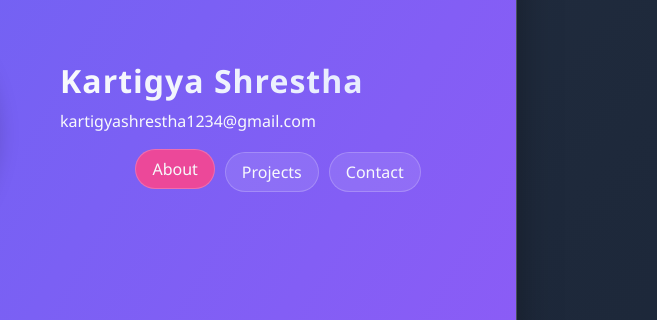
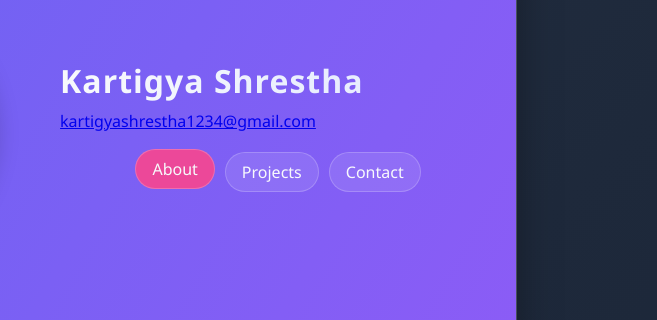
Before and after one commit to BrAsen-619/Webpage, a plain HTML site: page index.html in a window 1280 px wide. Shown: the part 108-428 px from the top of the page, 623-1280 px from the left. Drawn offline with Linux system fonts and the light colour scheme.

Commit message:
Update index.html

```diff
--- a/index.html
+++ b/index.html
@@ -27,9 +27,7 @@
           </div>
           <div class="info">
             <h1 class="name" id="namePlaceholder">Kartigya Shrestha</h1>
-
-              <a herf="mailto:kartigyashrestha1234@gmail.com"> kartigyashrestha1234@gmail.com</a>
-
+              <a href="mailto:kartigyashrestha1234@gmail.com"> kartigyashrestha1234@gmail.com</a>
             <nav>
               <div class="nav-item active" data-target="about">About</div>
               <div class="nav-item" data-target="projects">Projects</div>
```
